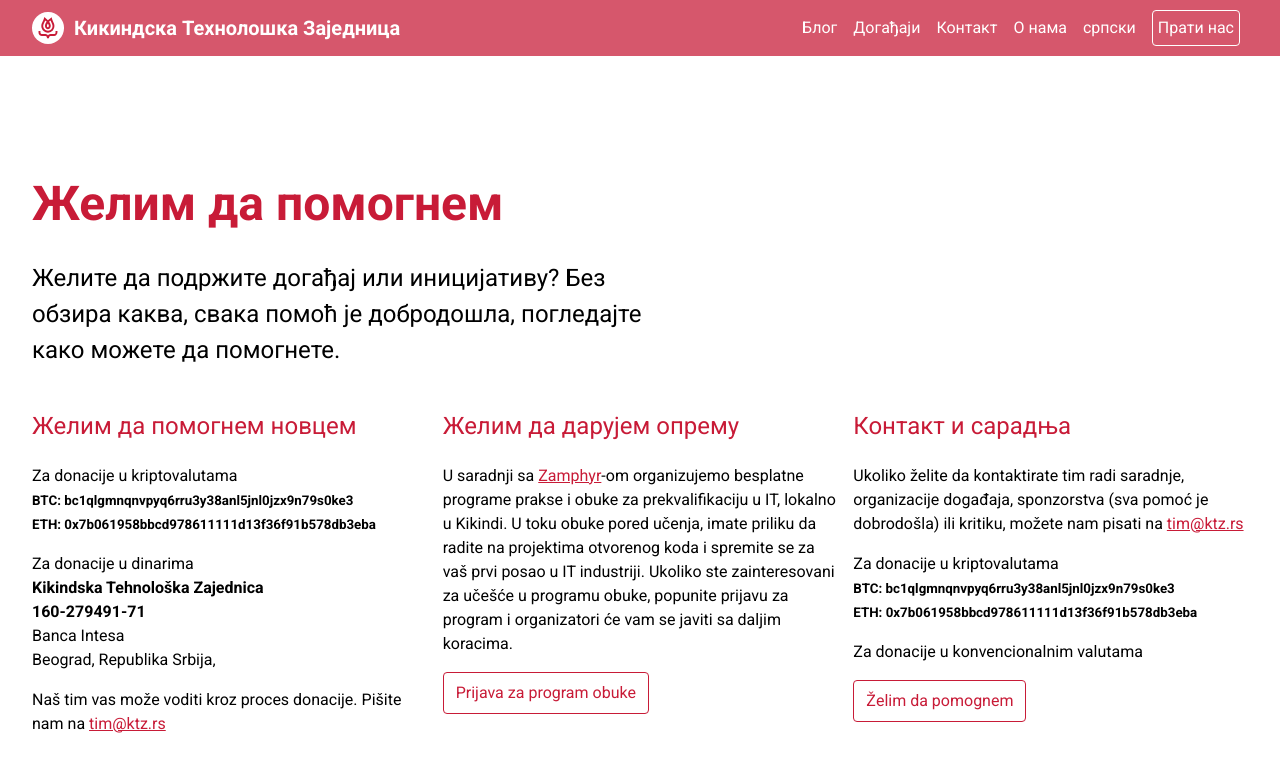
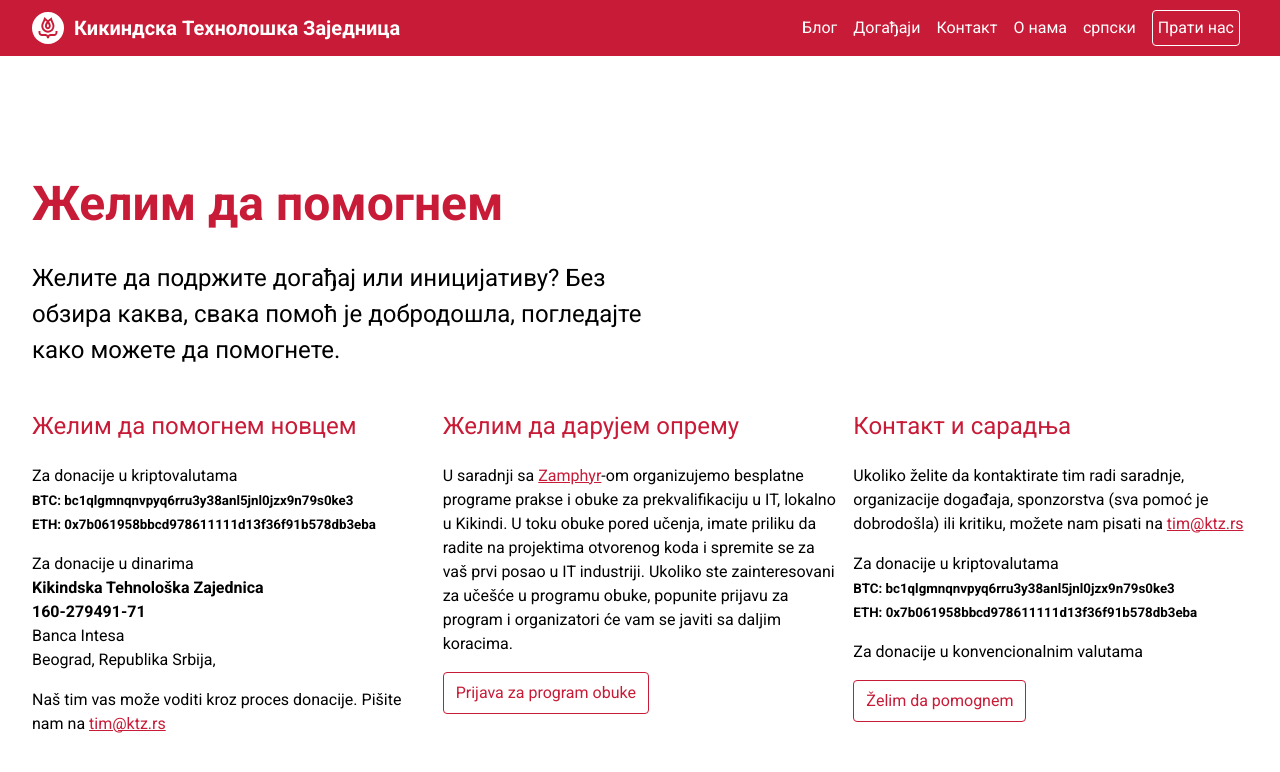
Before and after one commit to ktzkikinda/ktzkikinda.github.io, a website: page index2.html in a window 1280 px wide. Drawn offline with Linux system fonts and the light colour scheme.

Commit message:
fixao par gresaka

```diff
--- a/base.css
+++ b/base.css
@@ -190,3 +190,10 @@ color:#C81B37;
 .margin--top{
     margin-top:2.5em;
 }
+.nav-main2{
+    height: 56px;
+    display: flex;
+    justify-content: space-between;
+    padding: 0 10px;
+    background:#c81b37;
+}
--- a/index2.html
+++ b/index2.html
@@ -12,7 +12,7 @@
 </head>
 
 <body>
-    <header class="nav-main">
+    <header class="nav-main2">
         <div class="container">
             <div class="logo">
                 <img src="logo.svg" alt="logo">
@@ -29,7 +29,7 @@
                                 <a href="#">Контакт</a>
                             </li>
                             <li class="A">
-                                <a href="#">О нама</a>
+                                <a href="index3.html">О нама</a>
                             </li>
                             <li class="drop-menu-hover">
                                 <a href="#">српски</a>
```
Also changed, not shown: index.html (+1 -1 lines), index3.html (+1 -1 lines).
